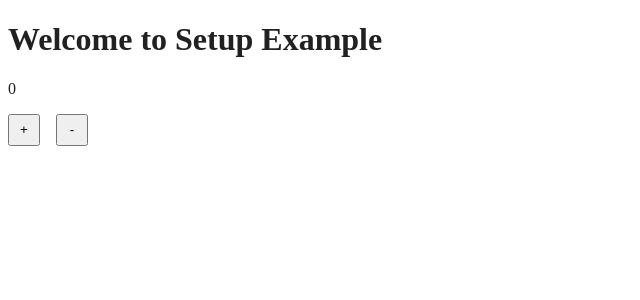
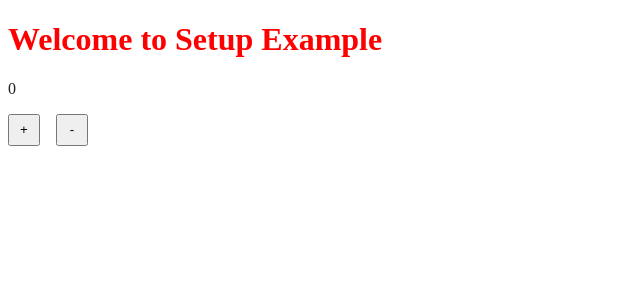
Before and after one commit to Loonz806/setup-example, a React app: page / in a window 1280 px wide. Shown: the top 300 px of the page, without its empty margins (0-640 px from the left). Built offline with nearby package versions, Linux system fonts and the light colour scheme.

Commit message:
style: 💄 color change

```diff
--- a/src/components/App.js
+++ b/src/components/App.js
@@ -1,4 +1,6 @@
 import React, { Suspense, lazy } from "react";
+import ErrorBoundary from "./ErrorBoundary";
+import Fallback from "./Fallback";
 const Counter = lazy(() => import("./Counter"));
 
 const App = () => {
@@ -7,14 +9,16 @@ const App = () => {
     <div>
       <header>
         {/* messing up on purpose */}
-        <h1>{testMessage}</h1>
+        <h1 className="red">{testMessage}</h1>
       </header>
+      <ErrorBoundary fallback={Fallback}>
         <Suspense fallback={<div>Loading...</div>}>
           {/* another mistake */}
           <main id="content">
             <Counter />
           </main>
         </Suspense>
+      </ErrorBoundary>
     </div>
   );
 };
--- /dev/null
+++ b/src/components/Fallback.js
@@ -0,0 +1,19 @@
+import React from "react";
+import PropTypes from "prop-types";
+
+const Fallback = ({ message, criticalRenderPath }) => {
+  return (
+    <div data-testid="default-fallback">
+      {criticalRenderPath && (
+        <p>{message || "Something went wrong, please retry"}</p>
+      )}
+    </div>
+  );
+};
+
+Fallback.propTypes = {
+  message: PropTypes.string,
+  criticalRenderPath: PropTypes.bool,
+};
+
+export default Fallback;
--- a/src/styles/global.scss
+++ b/src/styles/global.scss
@@ -9,3 +9,7 @@ button {
   width: 32px;
   margin-right: 16px;
 }
+
+.red {
+  color: red;
+}
```
Lines whose indentation alone changed are shown as unchanged.
